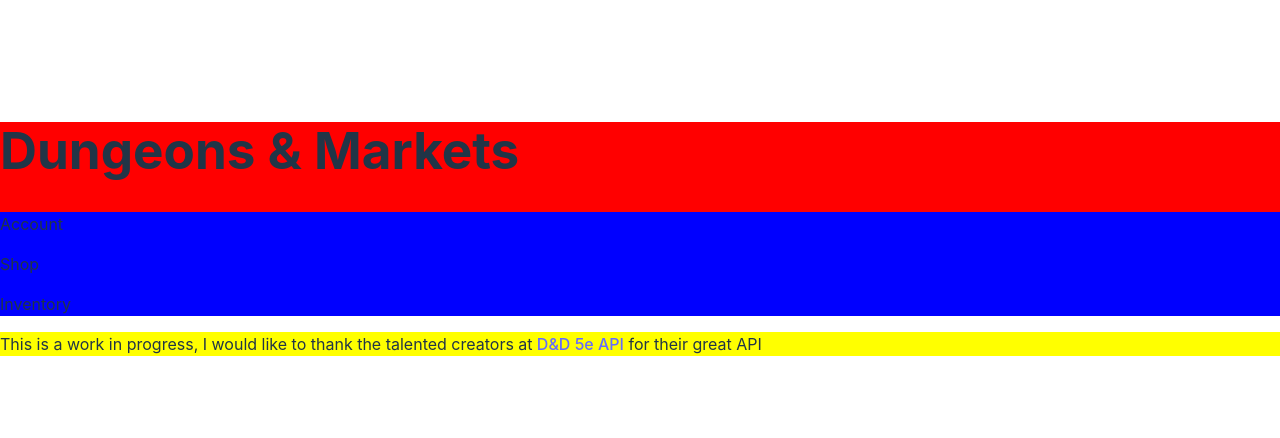
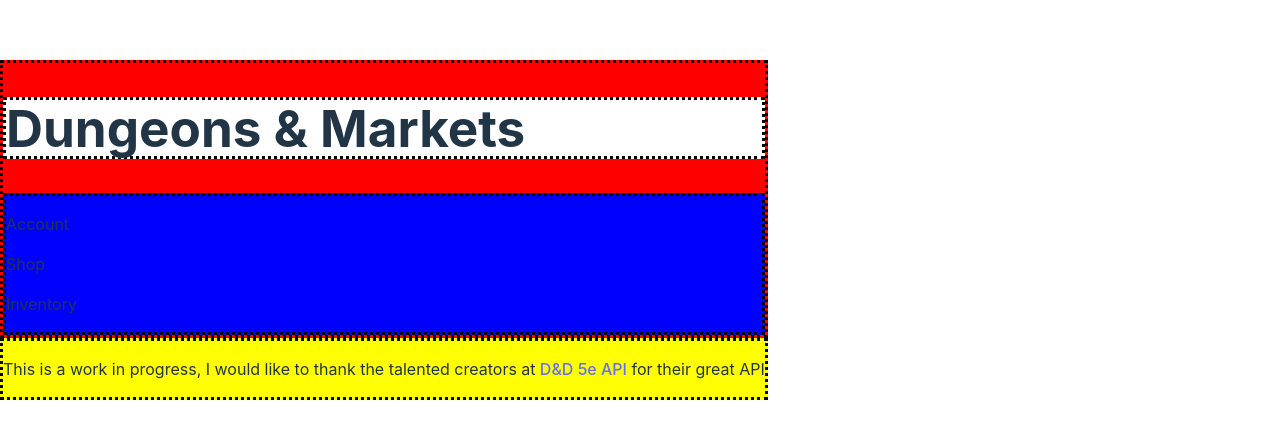
Before and after one commit to Way2SelfAware/DM-Shopper, a React (Vite) app: page / in a window 1280 px wide. Shown: the part 170-608 px from the top of the page. Built offline with nearby package versions, Linux system fonts and the light colour scheme.

Commit message:
added css style assists for easy styling

```diff
--- a/index.html
+++ b/index.html
@@ -2,7 +2,6 @@
 <html lang="en">
   <head>
     <meta charset="UTF-8" />
-    <link rel="icon" type="image/svg+xml" href="/vite.svg" />
     <meta name="viewport" content="width=device-width, initial-scale=1.0" />
     <title>Dungeons & Markets</title>
   </head>
--- a/src/App.css
+++ b/src/App.css
@@ -1,20 +1,28 @@
 #root {
-  align-items: center;
-  flex: auto;
+  align-content: center;
 }
 
 .header {
   background-color: red;
+  border-style: dotted;
+  border-color: black;
 }
 
-.shopTitle {}
+.shopTitle {
+  background-color: white;
+  border-style: dotted;
+  border-color: black;
+}
 
 .navbar {
   background-color: blue;
+  border-style: dotted;
+  border-color: black;
 
 }
 
 .footer {
   background-color: yellow;
-
+  border-style: dotted;
+  border-color: black;
 }
```
